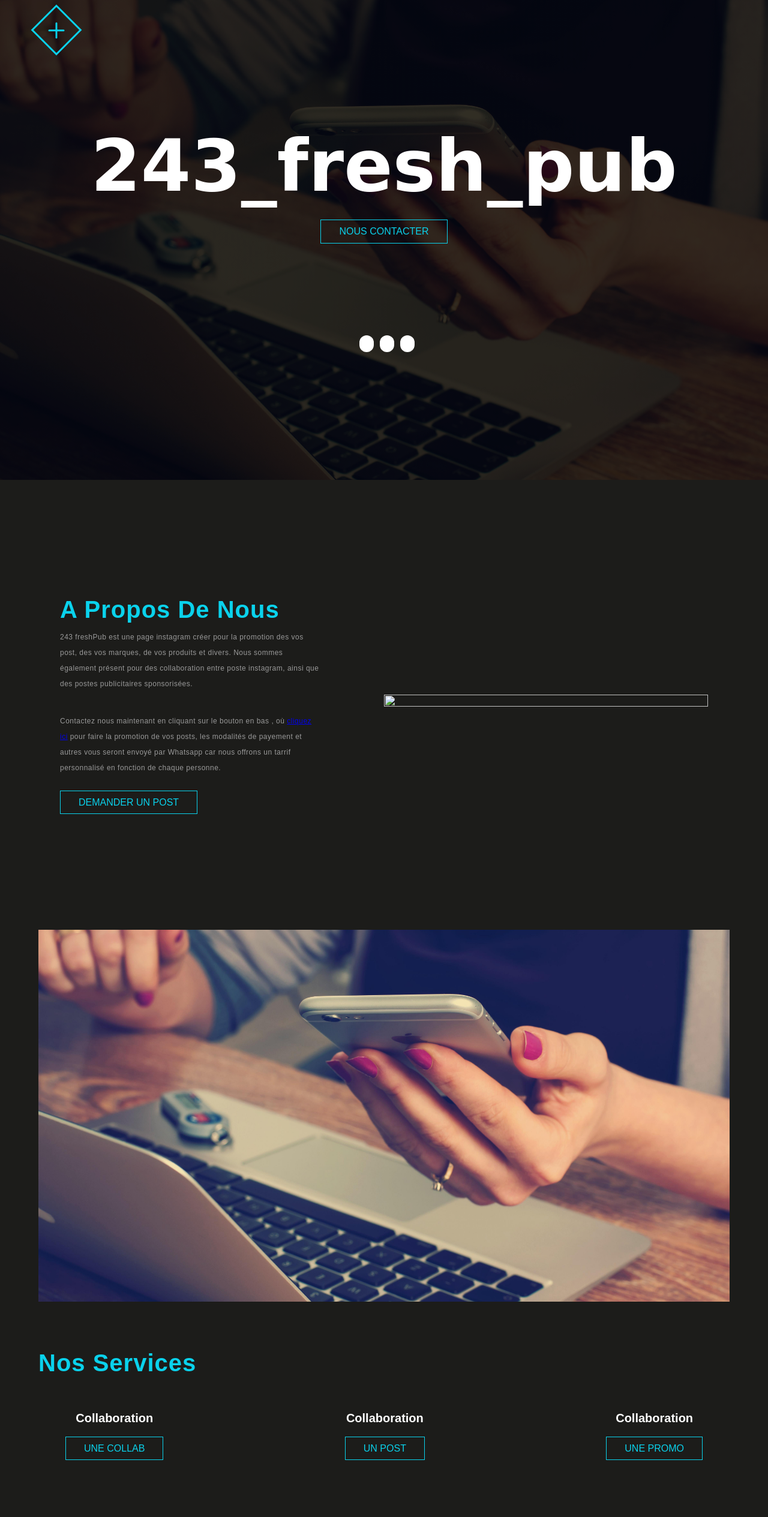
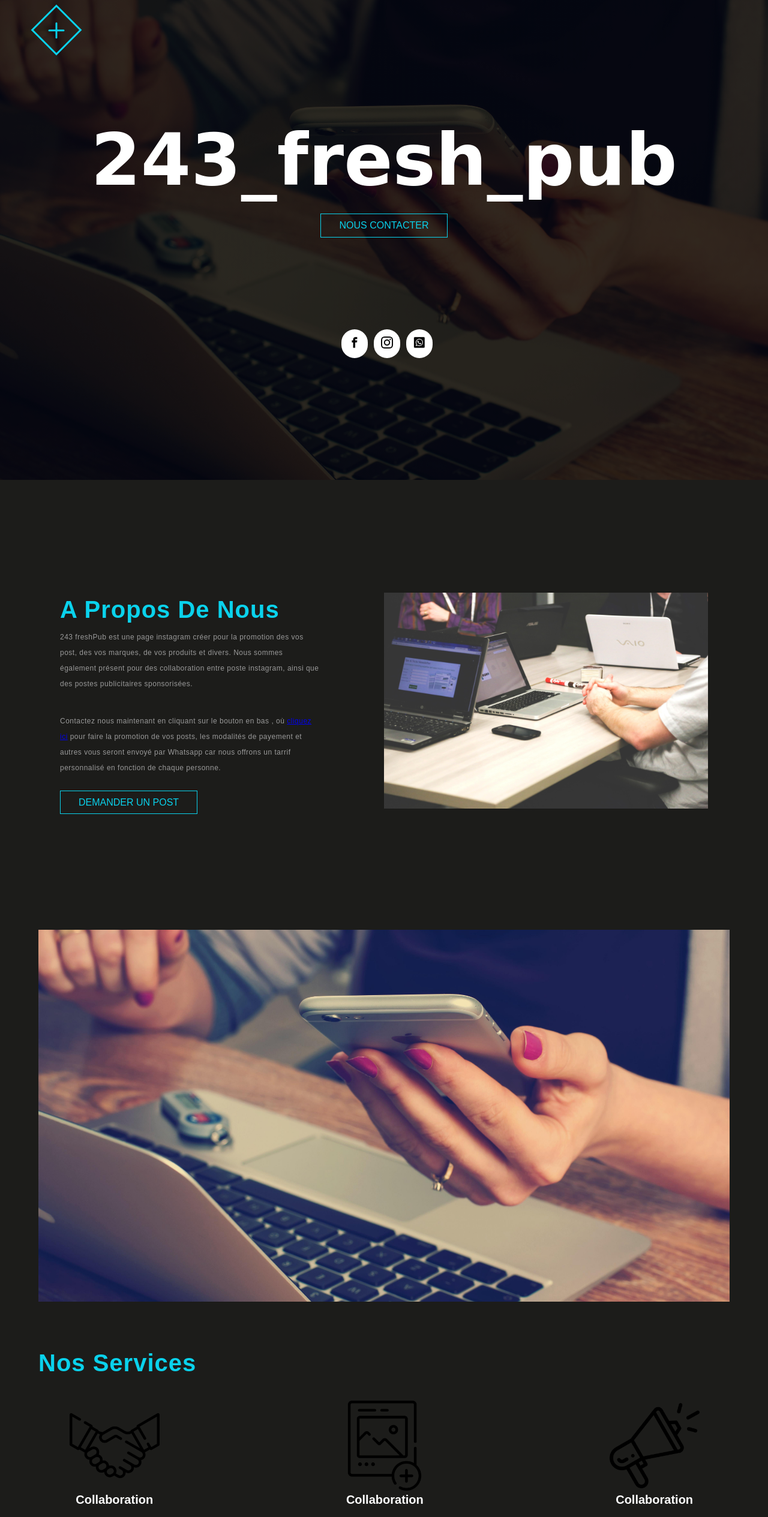
Before and after one commit to Likeur/243freshpub, a plain HTML site: page index.html in a window 1280 px wide. Shown: the top 2529 px of the page at 60% size. Drawn offline with Linux system fonts and the light colour scheme; files whose address does not match are found by name.

Commit message:
Update index.html

```diff
--- a/index.html
+++ b/index.html
@@ -18,9 +18,9 @@
             <h1>243_fresh_pub</h1>
             <a href="https://wa.me/243973387383" class="btn_style">Nous Contacter</a>
             <div class="social-media">
-                <a href="https://www.facebook.com/profile.php?id=100083986544405"><img src="img/fb black.PNG" width="20px" alt=""></a>
-                <a href="https://www.instagram.com/243_fresh_pub"><img src="img/inta.PNG" width="20px" alt=""></a>
-                <a href="https://wa.me/243973387383"><img src="img/whadark.PNG" width="20px" alt=""></a>
+                <a href="https://www.facebook.com/profile.php?id=100083986544405"><img src="fb black.PNG" width="20px" alt=""></a>
+                <a href="https://www.instagram.com/243_fresh_pub"><img src="inta.PNG" width="20px" alt=""></a>
+                <a href="https://wa.me/243973387383"><img src="whadark.PNG" width="20px" alt=""></a>
             </div>
         </div>
 
@@ -32,7 +32,7 @@
                 <a href="#contact">Contact us</a>
             </div>
             <div class="image">
-                <img src="img/capturefresh.jpg" alt="">
+                <img src="capturefresh.jpg" alt="">
             </div>
         </div>
     </section>
@@ -58,7 +58,7 @@
             <a href="https://wa.me/243973387383" class="btn_style">Demander un post</a>
         </div>
         <div class="right">
-            <img src="img/fond2.JPG" alt="">
+            <img src="fond2.JPG" alt="">
         </div>
     </section>
 
@@ -80,17 +80,17 @@
         <h1 class="title">Nos Services</h1>
         <div class="list_services">
             <div class="box">
-                <img src="img/colab.png" alt="">
+                <img src="colab.png" alt="">
                 <h2>Collaboration</h2>
                 <a href="https://wa.me/243973387383" class="btn_style">une collab</a>
             </div>
             <div class="box">
-                <img src="img/post.png" alt="">
+                <img src="post.png" alt="">
                 <h2>Collaboration</h2>
                 <a href="https://wa.me/243973387383" class="btn_style">un post</a>
             </div>
             <div class="box">
-                <img src="img/promotion.png" alt="">
+                <img src="promotion.png" alt="">
                 <h2>Collaboration</h2>
                 <a href="https://wa.me/243973387383" class="btn_style">une promo</a>
             </div>
@@ -114,13 +114,13 @@
                 <textarea id="" placeholder="Votre message ici ..." cols="30" rows="10"></textarea>
                 <button >Envoyer </button>
                 <div class="social-media">
-                    <a href="https://www.facebook.com/profile.php?id=100083986544405"><img src="img/fb black.PNG" width="20px" alt=""></a>
-                    <a href="https://www.instagram.com/243_fresh_pub"><img src="img/inta.PNG" width="20px" alt=""></a>
-                    <a href="https://wa.me/243973387383"><img src="img/whadark.PNG" width="20px" alt=""></a>
+                    <a href="https://www.facebook.com/profile.php?id=100083986544405"><img src="fb black.PNG" width="20px" alt=""></a>
+                    <a href="https://www.instagram.com/243_fresh_pub"><img src="inta.PNG" width="20px" alt=""></a>
+                    <a href="https://wa.me/243973387383"><img src="whadark.PNG" width="20px" alt=""></a>
                 </div>
             </form>
             <div class="form_img">
-                <img src="img/contact.jpg" alt="">
+                <img src="contact.jpg" alt="">
             </div>
         </div>
 
```
